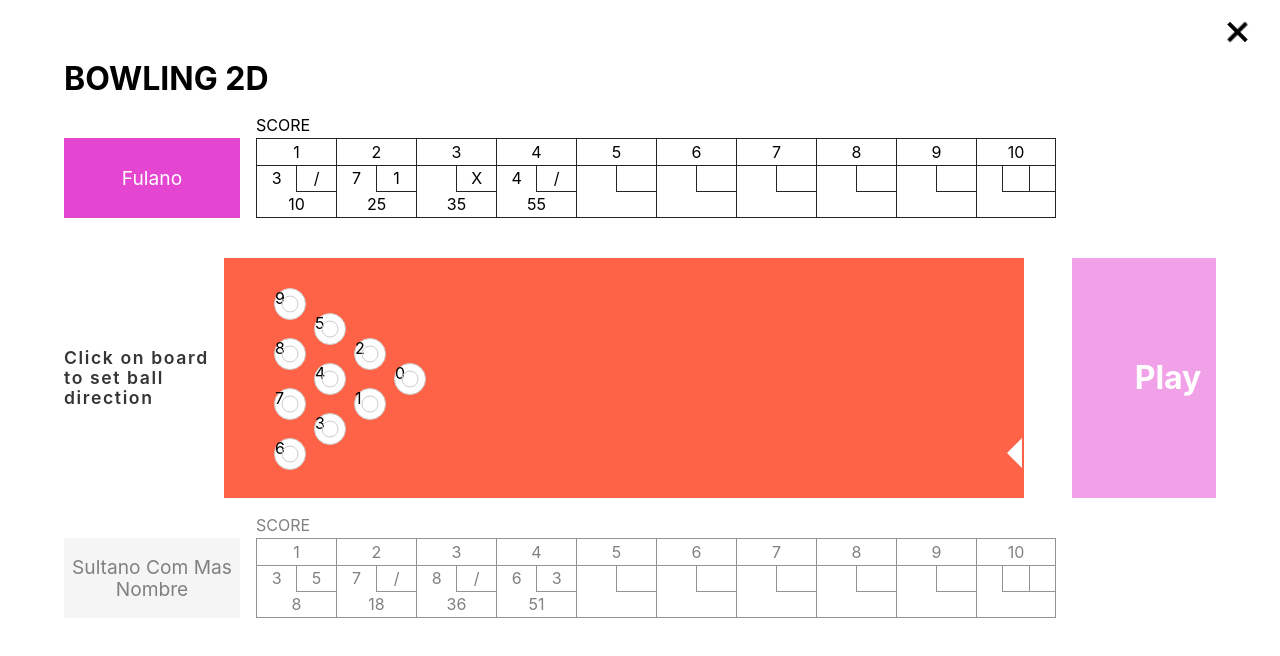
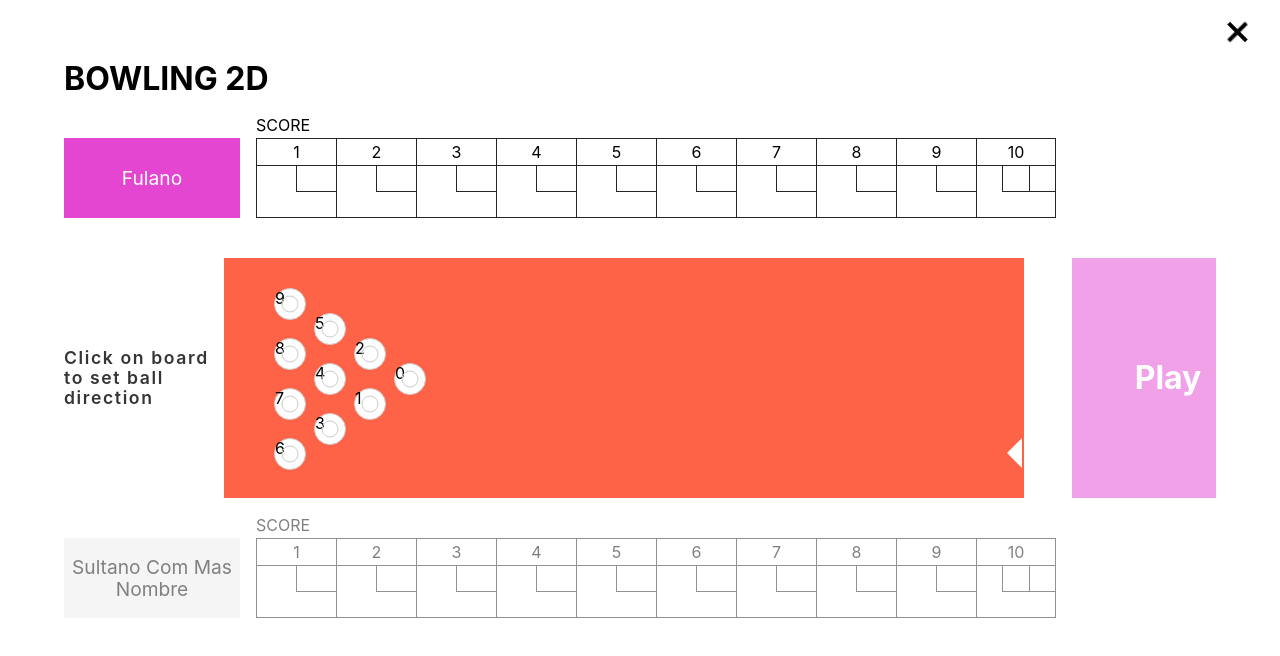
Before and after one commit to SirAnderss/bowling-2d, a Vue app: page /game in a window 1280 px wide. Shown: the top 656 px of the page. Built offline with nearby package versions, Linux system fonts and the light colour scheme.

Commit message:
Feature score board done

```diff
--- a/src/components/gamePage/Score.vue
+++ b/src/components/gamePage/Score.vue
@@ -27,14 +27,31 @@ export default {
     const { state } = useStore()
 
     const currentTurn = computed(() => props.turn)
+
     const color = computed(() => props.player.color)
 
-    const scoreBoard = computed(() => state.game.scoreBoard.find(score => score.player === props.player.player))
+    const scoreBoard = computed(() => {
+      if (state.game.scoreBoard.length) {
+        return state.game.scoreBoard.find(score => score.player === props.player.player)
+      }
+
+      return null
+    })
+
+    const acumulated = computed(() => {
+      if (state.game.acumulatedScore.length) {
+        return state.game.acumulatedScore.find(acc => acc.player === props.player.player)
+      }
+
+      return null
+    })
+
 
     return {
       color,
       currentTurn,
-      scoreBoard
+      scoreBoard,
+      acumulated
     }
   }
 }
@@ -49,8 +66,9 @@ export default {
     <ScoreItem
       :game="currentGame"
       :index="idx"
-      :score="scoreBoard.games[idx] || []"
-      :scoreBoard="scoreBoard.games"
+      :score="scoreBoard ? scoreBoard.games[idx] : []"
+      :total="acumulated ? acumulated.score[idx] : 0"
+      :scoreBoard="scoreBoard ? scoreBoard.games : []"
       v-for="(item, idx) in [...Array(10)]"
       :key="idx"
     />
--- a/src/components/gamePage/ScoreItem.vue
+++ b/src/components/gamePage/ScoreItem.vue
@@ -1,5 +1,5 @@
 <script>
-import { computed } from 'vue'
+import { computed } from 'vue';
 
 export default {
   name: 'ScoreItem',
@@ -12,9 +12,11 @@ export default {
       type: Number,
       required: true
     },
+    total: {
+      type: Number,
+    },
     score: {
       type: [Array, Number],
-      required: true
     },
     scoreBoard: {
       type: Array,
@@ -23,27 +25,18 @@ export default {
   },
 
   setup(props) {
-    const scoreBoard = computed(() => {
-      if (props.scoreBoard) {
-
-        return props.scoreBoard.slice(0, props.index + 1)
-      }
-
-      return null
-    })
-
     const number = computed(() => {
-      const score = props.score
+      const score = props.score ? props.score : [];
 
       if (score.length === 1) {
         return ''
       }
 
-      return score[0]
+      return score
     })
 
     const scuare = computed(() => {
-      const score = props.score
+      const score = props.score ? props.score : []
 
       if (score.length === 1) {
         return 'X'
@@ -53,47 +46,11 @@ export default {
         return '/'
       }
 
-      return score[1]
+      return score
     })
 
-    const total = computed(() => {
-      if (scoreBoard.value) {
-        let total = 0;
 
-        for (let i = 0; i < scoreBoard.value.length; i++) {
-          if (scoreBoard.value[i].length === 1) {
-
-            if (scoreBoard.value[i + 1]) {
-              total += scoreBoard.value[i][0] + scoreBoard.value[i + 1][0] + scoreBoard.value[i + 1][1];
-            } else {
-              total += scoreBoard.value[i][0]
-            }
-
-            continue;
-          }
-
-          const sum = scoreBoard.value[i][0] + scoreBoard.value[i][1];
-
-          if (sum === 10) {
-            if (scoreBoard.value[i + 1]) {
-              total += sum + scoreBoard.value[i + 1][0];
-            } else {
-              total += sum;
-            }
-
-            continue;
-          }
-
-          total += sum;
-        }
-
-        return total
-      }
-
-      return null
-    })
-
-    return { number, scuare, total }
+    return { number, scuare }
   }
 }
 </script>
@@ -104,13 +61,12 @@ export default {
       <td colspan="3" v-text="index + 1"></td>
     </tr>
     <tr>
-      <td>{{ number }}</td>
-      <td class="scuare">{{ scuare }}</td>
-      <td class="scuare" v-if="index === 9"></td>
+      <td>{{ number ? number[0] : '' }}</td>
+      <td class="scuare">{{ scuare ? scuare[1] : '-' }}</td>
+      <td class="scuare" v-if="index === 9">{{ scuare[1] }}</td>
     </tr>
     <tr>
-      <td colspan="3" v-if="!scuare"></td>
-      <td colspan="3" v-else>{{ total || '' }}</td>
+      <td colspan="3">{{ total ? total : '' }}</td>
     </tr>
   </table>
 </template>
--- a/src/pages/Play.vue
+++ b/src/pages/Play.vue
@@ -52,7 +52,7 @@ export default {
     const { dispatch, state } = useStore()
     const { replace } = useRouter()
 
-    const players = computed(() => mockPlayers)
+    const players = computed(() => mockPlayers) // state.player.players
     const turn = computed(() => state.game.turn)
     const game = computed(() => state.game.game)
     const strike = computed(() => state.game.strike)
--- /dev/null
+++ b/src/resources/GameScore.js
@@ -0,0 +1,49 @@
+export default function GameScore(score) {
+  this.game = score
+
+  this.frameCount = 0
+  this.score = 0
+  this.scoreByFrames = []
+
+  this.calcScore = function () {
+    let i = 0
+
+    do {
+      // see if we're at the last roll
+      if (this.gameOver()) {
+        break
+      }
+
+      let frameScore = 0
+      const roll1 = this.game[i]
+
+      // tally score for a strike
+      if (roll1 == 10) {
+        frameScore = 10 + this.game[i + 1] + this.game[i + 2]
+      } else {
+        // find out how many pins the second roll knocked down
+        const roll2 = this.game[++i]
+
+        // tally score for spare or sum the two rolls
+        if (roll1 + roll2 == 10) {
+          frameScore = 10 + this.game[i + 1]
+        } else {
+          frameScore = roll1 + roll2
+        }
+      }
+
+      this.score += frameScore
+      this.scoreByFrames.push(this.score)
+
+      this.frameCount++
+      i++
+    } while (i < this.game.length)
+
+    return this.score
+  }
+
+  this.gameOver = function () {
+    // frame count starts at 0 so 10 is really the eleventh frame (in other words the game is over)
+    return this.frameCount == 10
+  }
+}
--- a/src/resources/dropBowlsFromArray.js
+++ b/src/resources/dropBowlsFromArray.js
@@ -1,15 +1,19 @@
+/**
+ * @description Drop ramdom bowls from array given as a parameter
+ *
+ * @param {Array} bowlsArray Array of bowls
+ * @param {Array} stateBowlsArray original bowls Array
+ * @param {Number} firstBowl bowl to drop
+ * @returns {array} array with the bowls dropped
+ * @example dropBowlsFromArray([6, 7, 8]) // => [7, 8]
+ */
 export default function dropBowlsFromArray(
   bowlsArray,
   stateBowlsArray,
   firstBowl
 ) {
   // Random number betweent 0 and bowlsArray length
-  const rand =
-    Math.floor(Math.random() * (bowlsArray.length - 1 + 1)) +
-      stateBowlsArray.length >
-    5
-      ? 5
-      : 1
+  const rand = Math.floor(Math.random() * (bowlsArray.length - 1 + 1)) + 2
 
   // Shuffle the bowls
   const shuffle = bowlsArray.sort((a, b) => 0.5 - Math.random())
@@ -18,8 +22,9 @@ export default function dropBowlsFromArray(
   const spliced = shuffle.splice(0, rand)
 
   // Remove bowls from the stateBowlsArray
-  const filtered = stateBowlsArray.filter(el => !spliced.includes(el))
+  const filtered = stateBowlsArray.filter(el => spliced.includes(el))
 
   // Remove the first bowl from the array and return the filtered array
-  return filtered.filter(el => el !== firstBowl)
+
+  return filtered.filter((el, idx) => el !== firstBowl)
 }
--- a/src/resources/invertHex.js
+++ b/src/resources/invertHex.js
@@ -10,7 +10,6 @@
  * @returns {string} string
  * @example invertHex(#252525) // => '#DADADA'
  */
-
 export default function invertHex(hex) {
   if (!hex.length) return '#fff'
 
--- a/src/store/modules/game.js
+++ b/src/store/modules/game.js
@@ -1,11 +1,12 @@
 import dropBowlsFromArray from '../../resources/dropBowlsFromArray'
+import GameScore from '../../resources/GameScore'
 import probability from '../../resources/probability'
 
 const SHUFFLE_BOWLS = {
   1: [9],
-  2: [5, 7, 8, 9],
-  3: [...Array(10).keys()].filter(i => i > 1),
-  4: [3, 6, 7, 8],
+  2: [7, 8, 9],
+  3: [...Array(10).keys()].filter(i => i > 3),
+  4: [6, 7, 8],
   5: [6]
 }
 
@@ -16,22 +17,9 @@ const state = () => {
   return {
     strike: false,
     bowls: [...Array(10).keys()],
-    scoreBoard: [
-      {
-        player: 1,
-        games: [[3, 7], [7, 1], [10], [4, 6]]
-      },
-      {
-        player: 2,
-        games: [
-          [3, 5],
-          [7, 3],
-          [8, 2],
-          [6, 3]
-        ]
-      }
-    ],
-    tempGameScores: {},
+    scoreBoard: [],
+    acumulatedScore: [],
+    tempGameScores: [],
     turn: 1,
     standBy: false,
     game: 1
@@ -84,12 +72,14 @@ const actions = {
     } else if (between(position, 60, 145)) {
       if (state.turn === 1) {
         // This spaces is mor probabli to get a strike, I'm calculate a probability before to shuffle bowls, if probability it's true, the player gets a strike as long as the turn is the first
-        const checkStrike = probability(0.55)
+        const checkStrike = probability(0.15)
 
         if (checkStrike) {
           tempBowls = []
           commit('SET_TURN', state.turn + 1)
           commit('SET_STRIKE', true)
+        } else {
+          tempBowls = dropBowlsFromArray(SHUFFLE_BOWLS[3], state.bowls, 0)
         }
       } else {
         tempBowls = dropBowlsFromArray(SHUFFLE_BOWLS[3], state.bowls, 0)
@@ -125,14 +115,36 @@ const actions = {
     const playerScore = state.scoreBoard.find(el => el.player === player)
 
     if (playerScore) {
+      const oGame = new GameScore(playerScore.games.flat())
+
+      oGame.calcScore()
+
+      const scoreByFrames = oGame.scoreByFrames
+
       commit('UPDATE_SCORE_BOARD', {
         player,
-        games: [state.tempGameScores]
+        games: state.tempGameScores
+      })
+
+      commit('UPDATE_ACC_SCORE', {
+        player,
+        score: scoreByFrames
       })
     } else {
+      const oGame = new GameScore(state.tempGameScores)
+
+      oGame.calcScore()
+
+      const scoreByFrames = oGame.scoreByFrames
+
       commit('SET_NEW_SCORE_BOARD', {
         player,
-        games: [state.tempGameScores]
+        games: state.tempGameScores
+      })
+
+      commit('SET_NEW_ACC_SCORE', {
+        player,
+        score: scoreByFrames
       })
     }
   }
@@ -180,8 +192,24 @@ const mutations = {
 
     const playerScore = state.scoreBoard.find(el => el.player === player)
     playerScore.games.push(games)
+  },
 
-    state.scoreBoard = [...state.scoreBoard]
+  SET_NEW_ACC_SCORE(state, value) {
+    const { player, score } = value
+
+    const playerScore = {
+      player,
+      score: score
+    }
+
+    state.acumulatedScore.push(playerScore)
+  },
+
+  UPDATE_ACC_SCORE(state, value) {
+    const { player, score } = value
+
+    const playerScore = state.acumulatedScore.find(el => el.player === player)
+    playerScore.score = score
   },
 
   SET_STAND_BY(state, value) {
```
